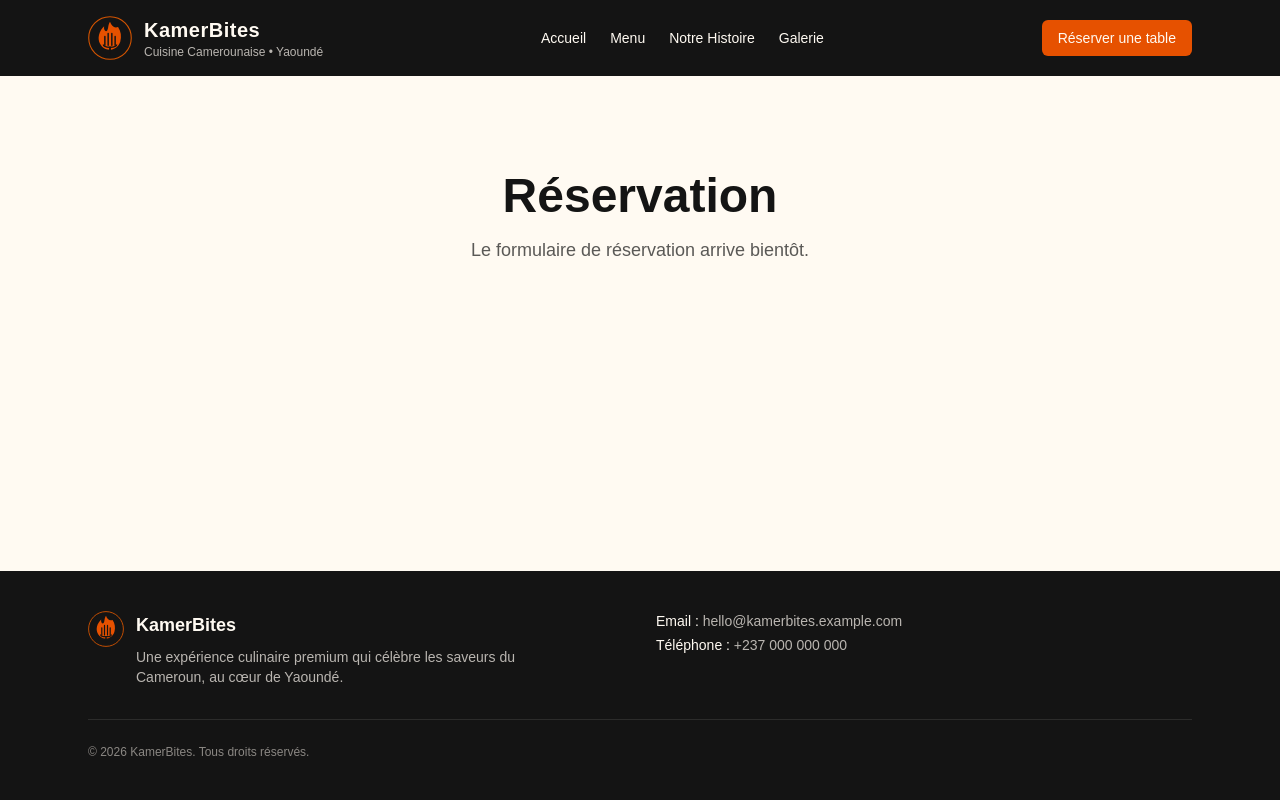
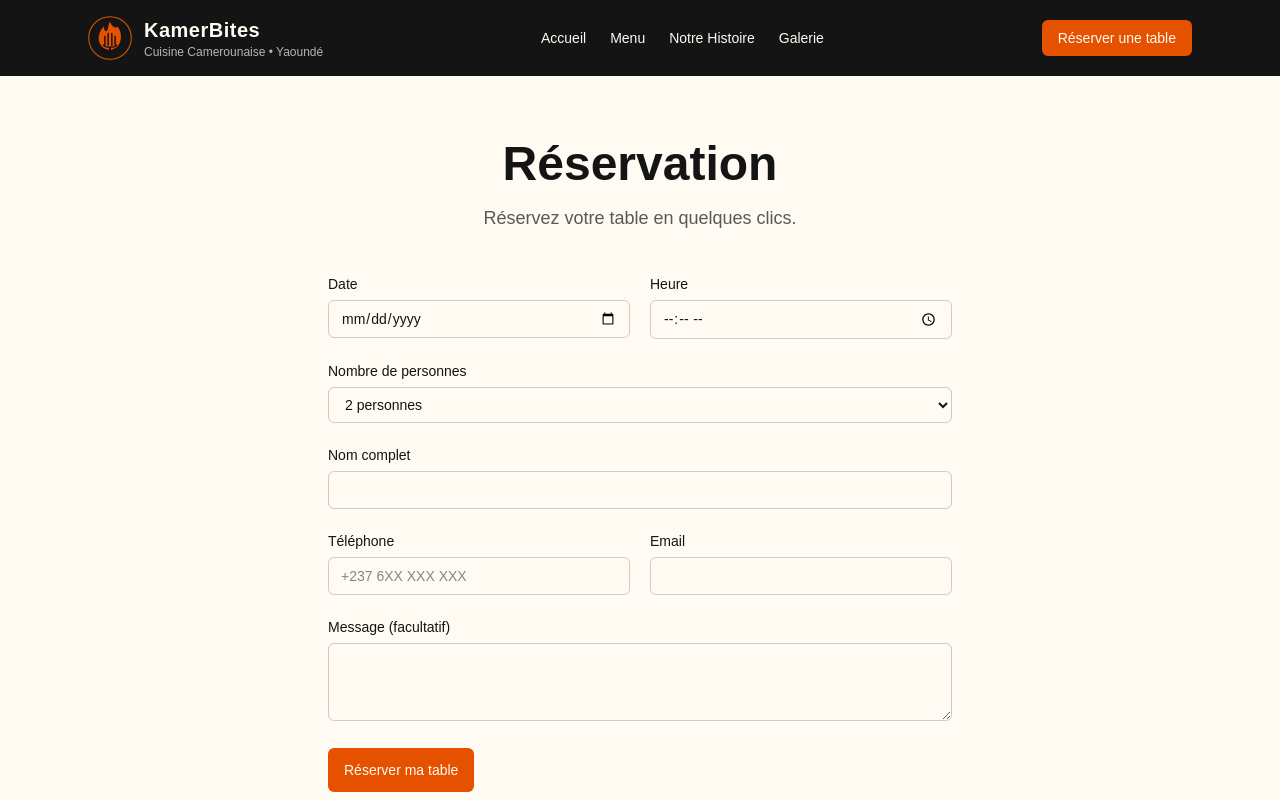
Before and after one commit to Dipita237/kamerbites-premium, a Next.js app: page /reservation in a window 1280 px wide. Shown: the top 800 px of the page. Built offline with nearby package versions, Linux system fonts and the light colour scheme.

Commit message:
feat(reservation): add interactive reservation form with client-side validation

```diff
--- a/src/app/reservation/page.tsx
+++ b/src/app/reservation/page.tsx
@@ -1,10 +1,18 @@
+import ReservationForm from "@/components/reservation/ReservationForm";
+
 export default function ReservationPage() {
   return (
-    <section className="mx-auto flex max-w-6xl flex-col items-center px-4 py-24 text-center sm:px-6">
-      <h1 className="text-4xl font-semibold sm:text-5xl">Réservation</h1>
-      <p className="mt-4 max-w-xl text-base text-charcoal/70 sm:text-lg">
-        Le formulaire de réservation arrive bientôt.
-      </p>
+    <section className="mx-auto max-w-2xl px-4 py-16 sm:px-6">
+      <div className="text-center">
+        <h1 className="text-4xl font-semibold sm:text-5xl">Réservation</h1>
+        <p className="mt-4 text-base text-charcoal/70 sm:text-lg">
+          Réservez votre table en quelques clics.
+        </p>
+      </div>
+
+      <div className="mt-10">
+        <ReservationForm />
+      </div>
     </section>
   );
 }
--- /dev/null
+++ b/src/components/reservation/ReservationForm.tsx
@@ -0,0 +1,201 @@
+"use client";
+
+import { useState, type ChangeEvent, type FormEvent } from "react";
+
+type FormValues = {
+  date: string;
+  heure: string;
+  personnes: string;
+  nom: string;
+  telephone: string;
+  email: string;
+  message: string;
+};
+
+const initialValues: FormValues = {
+  date: "",
+  heure: "",
+  personnes: "2",
+  nom: "",
+  telephone: "",
+  email: "",
+  message: "",
+};
+
+export default function ReservationForm() {
+  const [values, setValues] = useState<FormValues>(initialValues);
+  const [errors, setErrors] = useState<Partial<Record<keyof FormValues, string>>>({});
+  const [submitted, setSubmitted] = useState(false);
+
+  function handleChange(
+    event: ChangeEvent<HTMLInputElement | HTMLSelectElement | HTMLTextAreaElement>
+  ) {
+    const { name, value } = event.target;
+    setValues((prev) => ({ ...prev, [name]: value }));
+  }
+
+  function validate(): boolean {
+    const newErrors: Partial<Record<keyof FormValues, string>> = {};
+
+    if (!values.date) newErrors.date = "Veuillez choisir une date.";
+    if (!values.heure) newErrors.heure = "Veuillez choisir une heure.";
+    if (!values.nom.trim()) newErrors.nom = "Veuillez indiquer votre nom.";
+    if (!values.telephone.trim() && !values.email.trim()) {
+      newErrors.telephone = "Indiquez un téléphone ou un email.";
+      newErrors.email = "Indiquez un téléphone ou un email.";
+    }
+    if (values.email && !/^\S+@\S+\.\S+$/.test(values.email)) {
+      newErrors.email = "Adresse email invalide.";
+    }
+
+    setErrors(newErrors);
+    return Object.keys(newErrors).length === 0;
+  }
+
+  function handleSubmit(event: FormEvent<HTMLFormElement>) {
+    event.preventDefault();
+    if (validate()) {
+      setSubmitted(true);
+    }
+  }
+
+  if (submitted) {
+    return (
+      <div className="rounded-lg border border-copper/30 bg-copper/5 p-6 text-center">
+        <p className="font-medium text-charcoal">
+          Merci, {values.nom} ! Votre demande de réservation a bien été
+          reçue.
+        </p>
+        <p className="mt-2 text-sm text-charcoal/70">
+          Nous vous confirmerons votre réservation sous peu.
+        </p>
+      </div>
+    );
+  }
+
+  return (
+    <form onSubmit={handleSubmit} noValidate className="space-y-5">
+      <div className="grid gap-5 sm:grid-cols-2">
+        <div>
+          <label htmlFor="date" className="text-sm font-medium">
+            Date
+          </label>
+          <input
+            id="date"
+            name="date"
+            type="date"
+            value={values.date}
+            onChange={handleChange}
+            className="mt-1 w-full rounded-md border border-charcoal/20 px-3 py-2 text-sm"
+          />
+          {errors.date && <p className="mt-1 text-xs text-red-600">{errors.date}</p>}
+        </div>
+
+        <div>
+          <label htmlFor="heure" className="text-sm font-medium">
+            Heure
+          </label>
+          <input
+            id="heure"
+            name="heure"
+            type="time"
+            value={values.heure}
+            onChange={handleChange}
+            className="mt-1 w-full rounded-md border border-charcoal/20 px-3 py-2 text-sm"
+          />
+          {errors.heure && <p className="mt-1 text-xs text-red-600">{errors.heure}</p>}
+        </div>
+      </div>
+
+      <div>
+        <label htmlFor="personnes" className="text-sm font-medium">
+          Nombre de personnes
+        </label>
+        <select
+          id="personnes"
+          name="personnes"
+          value={values.personnes}
+          onChange={handleChange}
+          className="mt-1 w-full rounded-md border border-charcoal/20 px-3 py-2 text-sm"
+        >
+          {[1, 2, 3, 4, 5, 6, 7, 8].map((n) => (
+            <option key={n} value={n}>
+              {n} {n === 1 ? "personne" : "personnes"}
+            </option>
+          ))}
+        </select>
+      </div>
+
+      <div>
+        <label htmlFor="nom" className="text-sm font-medium">
+          Nom complet
+        </label>
+        <input
+          id="nom"
+          name="nom"
+          type="text"
+          value={values.nom}
+          onChange={handleChange}
+          className="mt-1 w-full rounded-md border border-charcoal/20 px-3 py-2 text-sm"
+        />
+        {errors.nom && <p className="mt-1 text-xs text-red-600">{errors.nom}</p>}
+      </div>
+
+      <div className="grid gap-5 sm:grid-cols-2">
+        <div>
+          <label htmlFor="telephone" className="text-sm font-medium">
+            Téléphone
+          </label>
+          <input
+            id="telephone"
+            name="telephone"
+            type="tel"
+            value={values.telephone}
+            onChange={handleChange}
+            placeholder="+237 6XX XXX XXX"
+            className="mt-1 w-full rounded-md border border-charcoal/20 px-3 py-2 text-sm"
+          />
+          {errors.telephone && (
+            <p className="mt-1 text-xs text-red-600">{errors.telephone}</p>
+          )}
+        </div>
+
+        <div>
+          <label htmlFor="email" className="text-sm font-medium">
+            Email
+          </label>
+          <input
+            id="email"
+            name="email"
+            type="email"
+            value={values.email}
+            onChange={handleChange}
+            className="mt-1 w-full rounded-md border border-charcoal/20 px-3 py-2 text-sm"
+          />
+          {errors.email && <p className="mt-1 text-xs text-red-600">{errors.email}</p>}
+        </div>
+      </div>
+
+      <div>
+        <label htmlFor="message" className="text-sm font-medium">
+          Message (facultatif)
+        </label>
+        <textarea
+          id="message"
+          name="message"
+          rows={3}
+          value={values.message}
+          onChange={handleChange}
+          className="mt-1 w-full rounded-md border border-charcoal/20 px-3 py-2 text-sm"
+        />
+      </div>
+
+      <button
+        type="submit"
+        className="w-full rounded-md bg-copper px-4 py-3 text-sm font-medium text-cream hover:bg-copper-dark sm:w-auto"
+      >
+        Réserver ma table
+      </button>
+    </form>
+  );
+}
```
